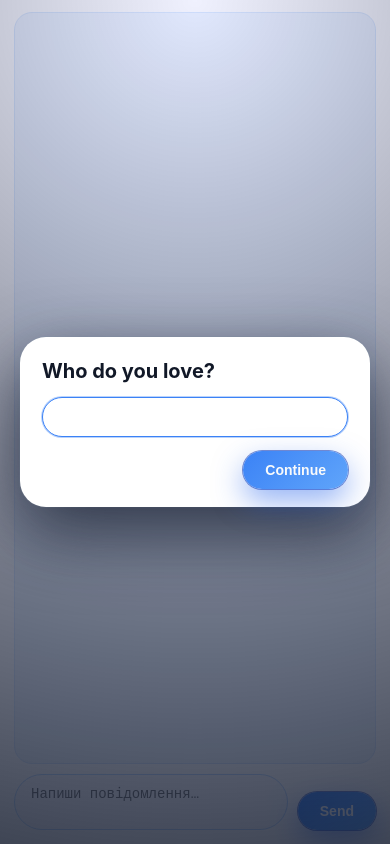
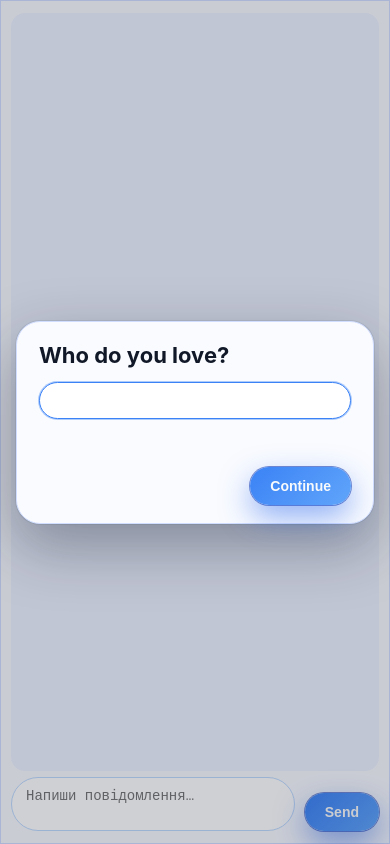
Before and after one commit to volodymyrhasych/Chat_Mari_Vova, a plain HTML site: page templates/chat.html in a window 390 px wide. Drawn offline with Linux system fonts and the light colour scheme; no server answers.

Commit message:
Refactor chat HTML and CSS for better UI
Updated styles and structure for chat interface, improved responsiveness, and added login overlay functionality.

```diff
--- a/templates/chat.html
+++ b/templates/chat.html
@@ -2,8 +2,8 @@
 <html lang="uk">
 <head>
     <meta charset="UTF-8" />
+    <meta name="viewport" content="width=device-width, initial-scale=1" />
     <title>Mini Chat</title>
-    <meta name="viewport" content="width=device-width, initial-scale=1" />
     <style>
         * {
             box-sizing: border-box;
@@ -17,47 +17,98 @@
 
         body {
             font-family: -apple-system, BlinkMacSystemFont, system-ui, sans-serif;
-            background: #f4f6ff;
+            background: #eef2ff;
+            color: #111827;
+        }
+
+        /* ---------- Основний контейнер ---------- */
+
+        .app {
+            min-height: 100vh;
             display: flex;
             justify-content: center;
             align-items: center;
-        }
-
-        .app {
-            width: 100%;
-            max-width: 960px;
             padding: 16px;
         }
 
-        .shell {
-            height: min(640px, 100vh - 32px);
-            background: #ffffff;
-            border-radius: 28px;
-            border: 2px solid #bfdbfe;
+        .chat-card {
+            width: 100%;
+            max-width: 900px;
+            height: min(720px, calc(100vh - 32px));
+            background: #f9fbff;
+            border-radius: 26px;
+            border: 1px solid #d1ddff;
             box-shadow:
-                0 20px 50px rgba(15, 23, 42, 0.15),
+                0 22px 60px rgba(15, 23, 42, 0.18),
                 0 0 0 1px rgba(148, 163, 184, 0.35);
-            padding: 12px 14px 14px;
             display: flex;
             flex-direction: column;
-            gap: 10px;
         }
 
-        .chat-window {
+        .chat-main {
+            flex: 1;
+            min-height: 0;
+            padding: 16px 18px 8px;
+            display: flex;
+            flex-direction: column;
+        }
+
+        .chat-box {
             flex: 1;
             min-height: 0;
             border-radius: 18px;
-            border: 1px solid #dbeafe;
-            background: #eff6ff;
-            padding: 10px 10px 12px;
+            background: #eef3ff;
+            padding: 10px 12px;
             overflow-y: auto;
-            font-size: 13px;
             display: flex;
             flex-direction: column;
             gap: 6px;
         }
 
-        .row {
+        /* ---------- Повідомлення ---------- */
+
+        .msg-row {
+            display: flex;
+            width: 100%;
+        }
+
+        .msg-row.me {
+            justify-content: flex-end;
+        }
+
+        .bubble {
+            max-width: 78%;
+            padding: 6px 10px;
+            border-radius: 16px;
+            background: #dbeafe;
+            border: 1px solid #93c5fd;
+            color: #111827;
+            font-size: 13px;
+            line-height: 1.3;
+            white-space: pre-wrap;
+            word-wrap: break-word;
+        }
+
+        .bubble.me {
+            background: #3b82f6;
+            border-color: #1d4ed8;
+            color: #f9fafb;
+        }
+
+        .msg-meta {
+            font-size: 11px;
+            opacity: 0.8;
+            margin-bottom: 2px;
+        }
+
+        .msg-text {
+            font-size: 13px;
+        }
+
+        /* ---------- Інпут нижче ---------- */
+
+        .input-row {
+            padding: 0 18px 16px;
             display: flex;
             gap: 10px;
             align-items: flex-end;
@@ -66,11 +117,11 @@
         .textarea {
             flex: 1;
             min-height: 48px;
-            max-height: 110px;
+            max-height: 120px;
             border-radius: 999px;
             border: 1px solid #bfdbfe;
-            background: #f9fbff;
-            padding: 11px 16px;
+            background: #ffffff;
+            padding: 10px 14px;
             font-size: 14px;
             color: #111827;
             resize: none;
@@ -79,14 +130,13 @@
 
         .textarea:focus {
             border-color: #3b82f6;
-            box-shadow: 0 0 0 1px rgba(59, 130, 246, 0.35);
-            background: #ffffff;
+            box-shadow: 0 0 0 1px rgba(59, 130, 246, 0.4);
         }
 
         .btn {
             border-radius: 999px;
             border: none;
-            padding: 11px 22px;
+            padding: 11px 20px;
             font-size: 14px;
             font-weight: 600;
             background: linear-gradient(135deg, #3b82f6, #60a5fa);
@@ -101,75 +151,40 @@
         .btn:active {
             transform: translateY(1px);
             box-shadow:
-                0 6px 18px rgba(37, 99, 235, 0.55),
+                0 6px 16px rgba(37, 99, 235, 0.55),
                 0 0 0 1px rgba(30, 64, 175, 0.7);
         }
 
-        .msg-row {
-            display: flex;
-            width: 100%;
-        }
+        /* ---------- Оверлей логіну ---------- */
 
-        .msg-row.me {
-            justify-content: flex-end;
-        }
-
-        .bubble {
-            display: inline-block;
-            max-width: 80%;
-            padding: 6px 10px;
-            border-radius: 14px;
-            background: #dbeafe;
-            border: 1px solid #93c5fd;
-            color: #111827;
-        }
-
-        .bubble.me {
-            background: #3b82f6;
-            border-color: #1d4ed8;
-            color: #eff6ff;
-        }
-
-        .msg-meta {
-            font-size: 11px;
-            opacity: 0.75;
-            margin-bottom: 2px;
-        }
-
-        .msg-text {
-            font-size: 13px;
-            line-height: 1.3;
-            white-space: pre-wrap;
-            word-wrap: break-word;
-        }
-
-        /* --------- Login overlay --------- */
-
-        .overlay {
+        .login-overlay {
             position: fixed;
             inset: 0;
+            background: rgba(15, 23, 42, 0.20);
             display: flex;
+            align-items: center;
             justify-content: center;
-            align-items: center;
-            background: radial-gradient(circle at top, rgba(129, 140, 248, 0.12), rgba(15, 23, 42, 0.80));
+            padding: 16px;
             z-index: 20;
         }
 
         .login-card {
-            width: min(420px, 100vw - 40px);
-            border-radius: 26px;
-            background: #ffffff;
-            padding: 22px 22px 18px;
+            width: 100%;
+            max-width: 420px;
+            background: #f9fbff;
+            border-radius: 24px;
+            border: 1px solid #d1ddff;
             box-shadow:
-                0 24px 70px rgba(15, 23, 42, 0.75),
+                0 22px 60px rgba(15, 23, 42, 0.35),
                 0 0 0 1px rgba(148, 163, 184, 0.35);
+            padding: 20px 22px 18px;
             display: flex;
             flex-direction: column;
             gap: 14px;
         }
 
         .login-title {
-            font-size: 20px;
+            font-size: 22px;
             font-weight: 700;
             color: #111827;
         }
@@ -178,58 +193,92 @@
             width: 100%;
             border-radius: 999px;
             border: 1px solid #bfdbfe;
-            padding: 11px 16px;
-            font-size: 14px;
+            background: #ffffff;
+            padding: 9px 14px;
+            font-size: 15px;
             outline: none;
         }
 
         .login-input:focus {
             border-color: #3b82f6;
-            box-shadow: 0 0 0 1px rgba(59, 130, 246, 0.35);
+            box-shadow: 0 0 0 1px rgba(59, 130, 246, 0.4);
         }
 
-        .login-footer {
+        .login-error {
+            font-size: 12px;
+            color: #ef4444;
+            min-height: 16px;
+        }
+
+        .login-actions {
             display: flex;
             justify-content: flex-end;
+            margin-top: 4px;
         }
 
+        .hidden {
+            display: none;
+        }
+
+        /* ---------- Мобільна адаптація ---------- */
+
         @media (max-width: 640px) {
-            body {
-                align-items: stretch;
-            }
-
             .app {
                 padding: 0;
+            }
+            .chat-card {
+                border-radius: 0;
+                height: 100vh;
                 max-width: 100%;
             }
-
-            .shell {
-                height: 100vh;
-                border-radius: 0;
-                border-width: 0;
-                box-shadow: none;
+            .chat-main {
+                padding: 12px 10px 6px;
+            }
+            .chat-box {
+                border-radius: 14px;
+            }
+            .input-row {
+                padding: 0 10px 12px;
             }
         }
     </style>
 </head>
 <body>
 <div class="app">
-    <div class="shell">
-        <div id="chat" class="chat-window"></div>
-        <div class="row">
-            <textarea id="message" class="textarea" placeholder="Напиши повідомлення…"></textarea>
+    <div class="chat-card">
+        <div class="chat-main">
+            <div id="chat" class="chat-box"></div>
+        </div>
+        <div class="input-row">
+            <textarea
+                id="message"
+                class="textarea"
+                placeholder="Напиши повідомлення…"
+            ></textarea>
             <button id="sendBtn" class="btn">Send</button>
         </div>
     </div>
 </div>
 
-<!-- Login overlay -->
-<div id="loginOverlay" class="overlay" style="display: none;">
+<!-- Логін-оверлей -->
+<div id="loginOverlay" class="login-overlay hidden">
     <div class="login-card">
         <div class="login-title">Who do you love?</div>
-        <input id="loginAnswer" class="login-input" autocomplete="off" />
-        <div class="login-footer">
-            <button id="loginBtn" class="btn">Continue</button>
+
+        <input
+            id="loginAnswer"
+            class="login-input"
+            type="text"
+            autocomplete="off"
+            placeholder=""
+        />
+
+        <div id="loginError" class="login-error"></div>
+
+        <div class="login-actions">
+            <button id="loginButton" class="btn" style="padding-inline: 20px;">
+                Continue
+            </button>
         </div>
     </div>
 </div>
@@ -238,53 +287,64 @@
     const chatBox = document.getElementById("chat");
     const msgInput = document.getElementById("message");
     const sendBtn = document.getElementById("sendBtn");
-    const overlay = document.getElementById("loginOverlay");
+
+    const loginOverlay = document.getElementById("loginOverlay");
     const loginInput = document.getElementById("loginAnswer");
-    const loginBtn = document.getElementById("loginBtn");
+    const loginButton = document.getElementById("loginButton");
+    const loginError = document.getElementById("loginError");
 
-    // --- Simple 2-user logic ---
-    function getCurrentUser() {
-        return localStorage.getItem("mini_chat_user");
+    let currentUser = null;
+
+    function resolveUser(answer) {
+        const v = answer.trim().toLowerCase();
+        if (v === "vova") return "Vova";
+        if (v === "mari" || v === "maria" || v === "marie") return "Mari";
+        return null;
     }
 
-    function saveCurrentUser(name) {
-        localStorage.setItem("mini_chat_user", name);
+    function showLogin() {
+        loginOverlay.classList.remove("hidden");
+        loginInput.focus();
     }
 
-    function ensureLogin() {
-        const u = getCurrentUser();
-        if (!u) {
-            overlay.style.display = "flex";
-            loginInput.focus();
+    function hideLogin() {
+        loginOverlay.classList.add("hidden");
+    }
+
+    function initUser() {
+        const saved = localStorage.getItem("miniChatUser");
+        if (saved === "Vova" || saved === "Mari") {
+            currentUser = saved;
+            hideLogin();
+        } else {
+            showLogin();
         }
     }
 
-    loginBtn.addEventListener("click", () => {
-        const value = (loginInput.value || "").trim().toLowerCase();
-        if (value === "vova") {
-            saveCurrentUser("Mari");
-            overlay.style.display = "none";
-            fetchMessages();
-        } else if (value === "mari") {
-            saveCurrentUser("Vova");
-            overlay.style.display = "none";
-            fetchMessages();
-        } else {
-            loginInput.value = "";
-            loginInput.placeholder = "Type Vova or Mari";
+    async function handleLogin() {
+        loginError.textContent = "";
+        const user = resolveUser(loginInput.value);
+        if (!user) {
+            loginError.textContent = "Type exactly Vova or Mari.";
+            return;
         }
-    });
+        currentUser = user;
+        localStorage.setItem("miniChatUser", user);
+        hideLogin();
+        await fetchMessages();
+    }
 
+    loginButton.addEventListener("click", handleLogin);
     loginInput.addEventListener("keydown", (e) => {
         if (e.key === "Enter") {
             e.preventDefault();
-            loginBtn.click();
+            handleLogin();
         }
     });
 
     async function fetchMessages() {
         try {
-            const res = await fetch("/messages?limit=200");
+            const res = await fetch("/messages?limit=100");
             const data = await res.json();
             renderMessages(data);
         } catch (e) {
@@ -293,20 +353,21 @@
     }
 
     function renderMessages(list) {
-        const me = getCurrentUser() || "Me";
         chatBox.innerHTML = "";
-
         for (const m of list) {
             const row = document.createElement("div");
-            row.className = "msg-row" + (m.sender === me ? " me" : "");
+            row.className = "msg-row" + (m.sender === currentUser ? " me" : "");
 
             const bubble = document.createElement("div");
-            bubble.className = "bubble" + (m.sender === me ? " me" : "");
+            bubble.className = "bubble" + (m.sender === currentUser ? " me" : "");
 
             const meta = document.createElement("div");
             meta.className = "msg-meta";
             const t = new Date(m.timestamp);
-            const timeStr = t.toLocaleTimeString("uk-UA", { hour: "2-digit", minute: "2-digit" });
+            const timeStr = t.toLocaleTimeString("uk-UA", {
+                hour: "2-digit",
+                minute: "2-digit"
+            });
             meta.textContent = `${m.sender} · ${timeStr}`;
 
             const text = document.createElement("div");
@@ -318,17 +379,14 @@
             row.appendChild(bubble);
             chatBox.appendChild(row);
         }
-
         chatBox.scrollTop = chatBox.scrollHeight;
     }
 
     async function sendMessage() {
-        const user = getCurrentUser();
-        if (!user) {
-            ensureLogin();
+        if (!currentUser) {
+            showLogin();
             return;
         }
-
         const text = msgInput.value.trim();
         if (!text) return;
 
@@ -336,7 +394,7 @@
             await fetch("/messages", {
                 method: "POST",
                 headers: { "Content-Type": "application/json" },
-                body: JSON.stringify({ sender: user, text }),
+                body: JSON.stringify({ sender: currentUser, text }),
             });
             msgInput.value = "";
             await fetchMessages();
@@ -346,6 +404,7 @@
     }
 
     sendBtn.addEventListener("click", sendMessage);
+
     msgInput.addEventListener("keydown", (e) => {
         if (e.key === "Enter" && !e.shiftKey) {
             e.preventDefault();
@@ -353,14 +412,10 @@
         }
     });
 
-    // start
-    ensureLogin();
-    if (getCurrentUser()) {
-        fetchMessages();
-        setInterval(fetchMessages, 3000);
-    } else {
-        // якщо залогіниться пізніше — оновлення стартує після логіну
-    }
+    // Ініціалізація
+    initUser();
+    fetchMessages();
+    setInterval(fetchMessages, 3000);
 </script>
 </body>
 </html>
```
